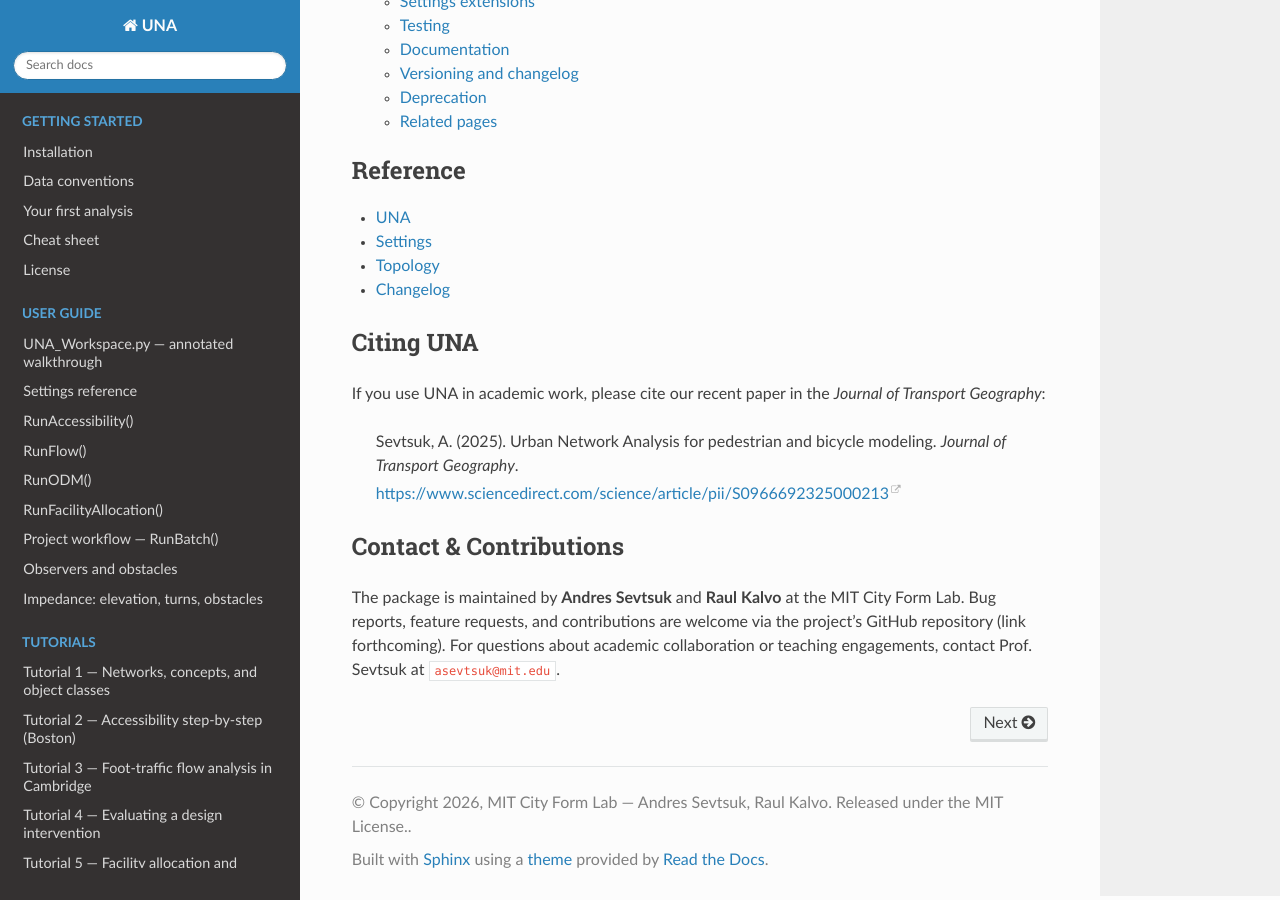
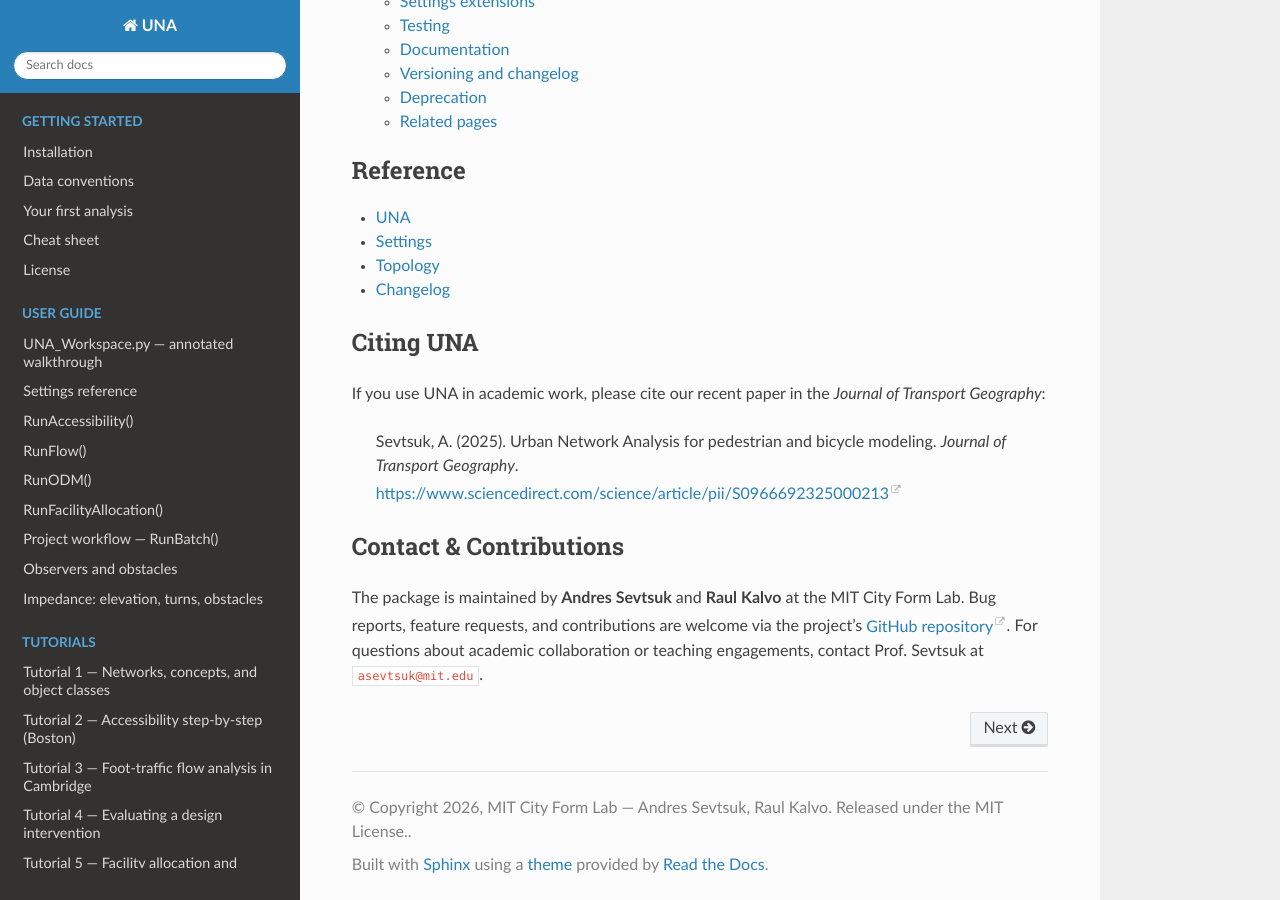
Before and after one commit to City-Form-Lab/urban_network_analysis, a Sphinx documentation site: the page built from docs/index.rst, in a window 1280 px wide and 900 px high, scrolled down 8574 px. Built offline with Sphinx 7.4.7 and the Read the Docs theme 3.1.0, drawn with Linux system fonts in a browser that asks for light colours.

Commit message:
Docs landing page: link the GitHub repository in Contact & Contributions

```diff
--- a/docs/index.rst
+++ b/docs/index.rst
@@ -103,6 +103,7 @@ Contact & Contributions
 
 The package is maintained by **Andres Sevtsuk** and **Raul Kalvo** at the
 MIT City Form Lab. Bug reports, feature requests, and contributions are welcome
-via the project's GitHub repository (link forthcoming). For questions about
+via the project's `GitHub repository
+<https://github.com/City-Form-Lab/urban_network_analysis>`_. For questions about
 academic collaboration or teaching engagements, contact Prof. Sevtsuk at
 ``asevtsuk@mit.edu``.
```
